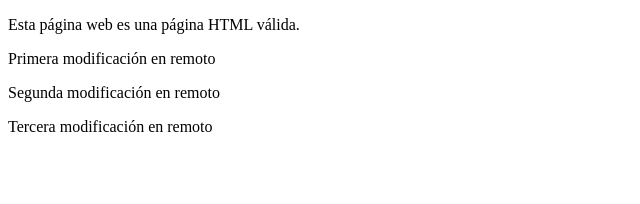
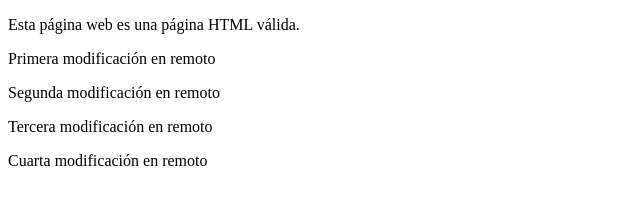
Before and after one commit to PedroP90/SAD, a plain HTML site: page index.html in a window 1280 px wide. Shown: the whole page, without its empty margins (0-640 px from the left). Drawn offline with Linux system fonts and the light colour scheme.

Commit message:
Update index.html

```diff
--- a/index.html
+++ b/index.html
@@ -10,5 +10,6 @@
     <p>Primera modificación en remoto</p>
     <p>Segunda modificación en remoto</p>
     <p>Tercera modificación en remoto</p>
+    <p>Cuarta modificación en remoto</p>
 </body>
 </html>
```
